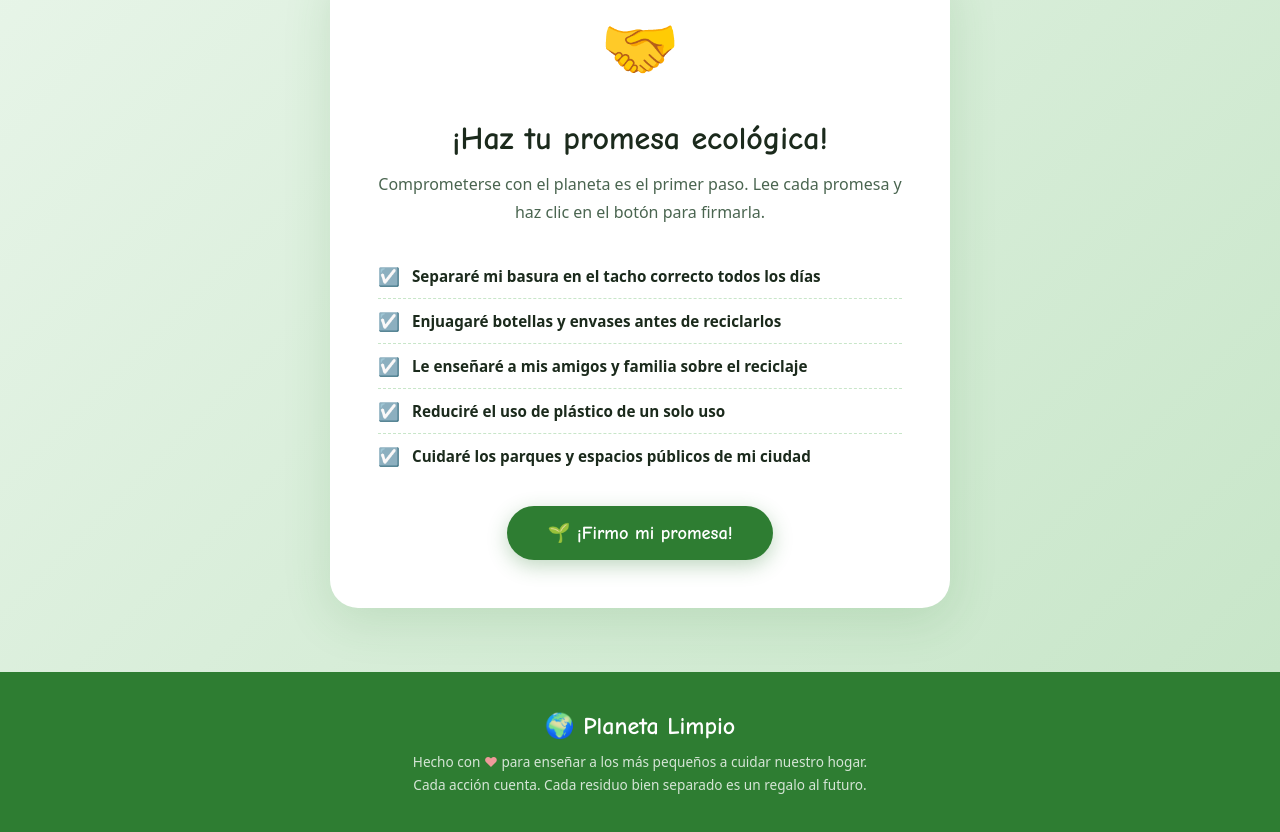
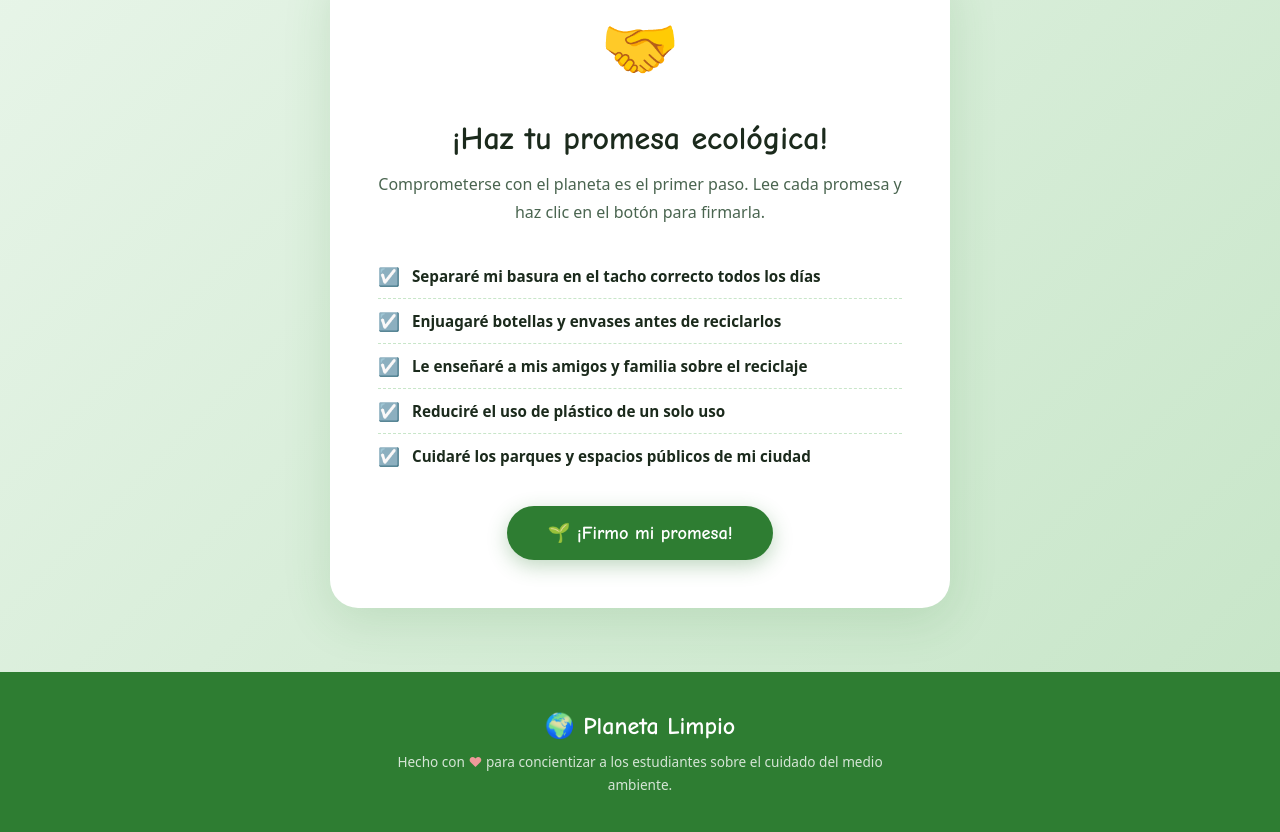
Before and after one commit to keithgranda/panelinteractivo, a plain HTML site: page index.html in a window 1280 px wide. Shown: the part 9170-10002 px from the top of the page. Drawn offline with Linux system fonts and the light colour scheme.

Commit message:
Fix HTML formatting and structure
editando html de acuerdo a peticion

```diff
--- a/index.html
+++ b/index.html
@@ -192,8 +192,7 @@
   <!-- ===== FOOTER ===== -->
   <footer>
     <div class="footer-logo">🌍 Planeta Limpio</div>
-    <p>Hecho con <span class="heart">♥</span> para enseñar a los más pequeños a cuidar nuestro hogar.<br>
-    Cada acción cuenta. Cada residuo bien separado es un regalo al futuro.</p>
+    <p>Hecho con <span class="heart">♥</span> para concientizar a los estudiantes sobre el cuidado del medio ambiente.</p>
   </footer>
 
   <!-- Script principal local -->
```
